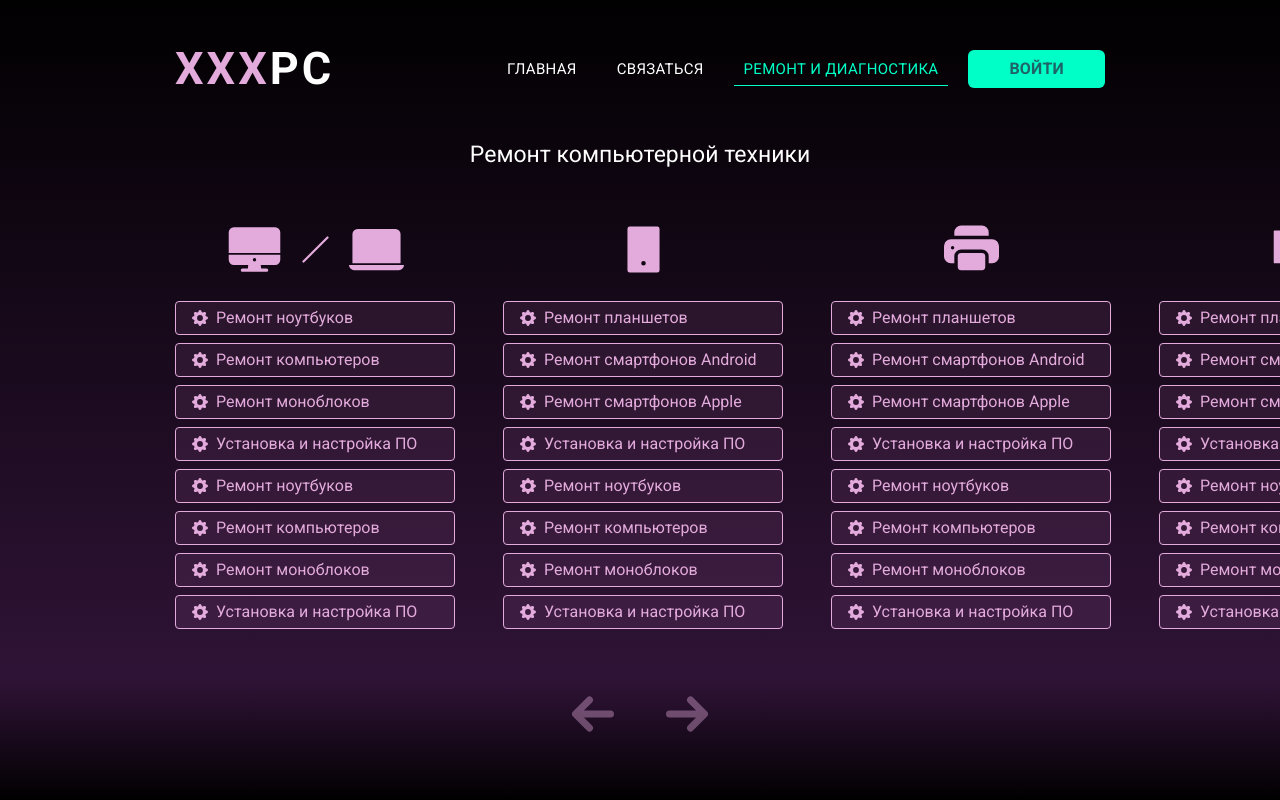
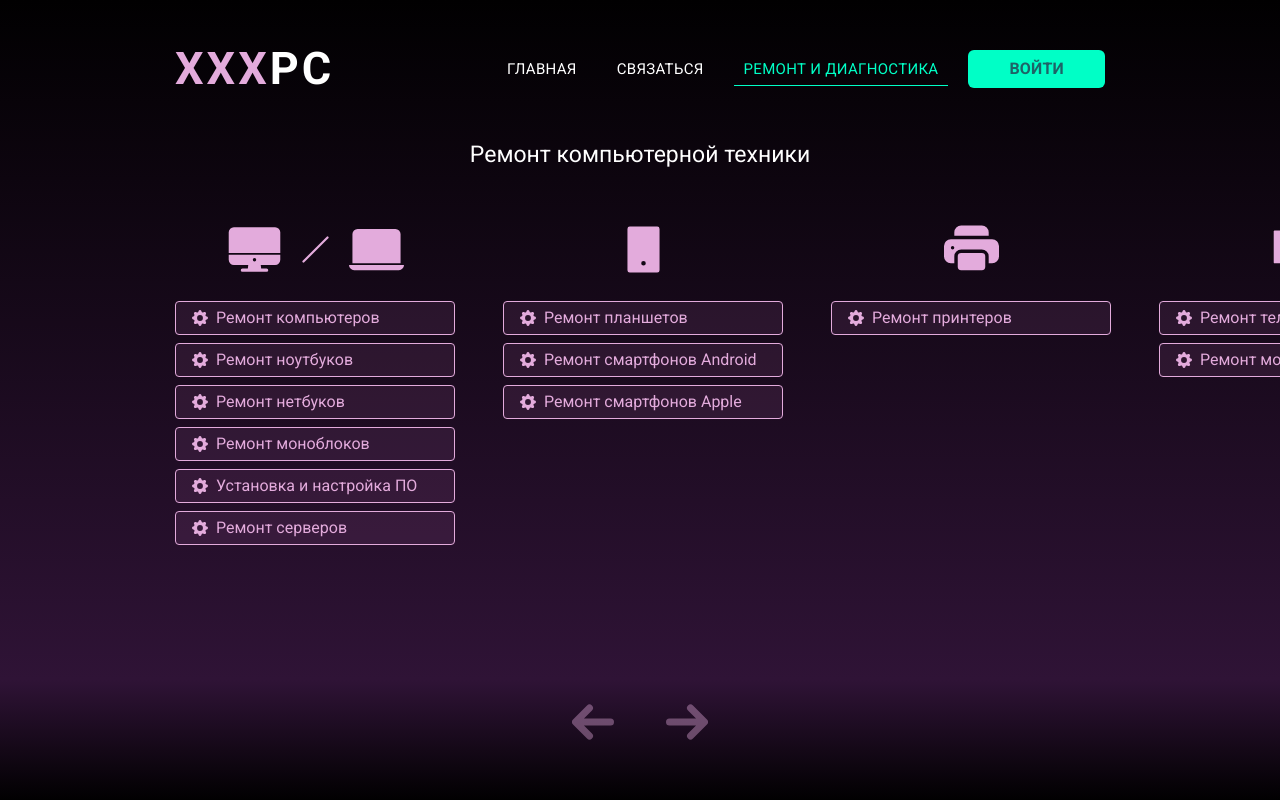
Before and after one commit to Hapnees/XXXPC_CLIENT, a React (Create React App) app: page /repair in a window 1280 px wide. Built offline with nearby package versions, Linux system fonts and the light colour scheme.

Commit message:
Feat (RepairPage): edit data on RepairPage

```diff
--- a/src/pages/RepairPage/RepairPage.module.scss
+++ b/src/pages/RepairPage/RepairPage.module.scss
@@ -4,6 +4,7 @@
 
 .carousel {
 	@apply overflow-hidden;
+	height: 500px
 }
 
 .container {
--- a/src/pages/RepairPage/RepairPage.tsx
+++ b/src/pages/RepairPage/RepairPage.tsx
@@ -73,7 +73,7 @@ const RepairPage = () => {
 					</div>
 				</div>
 			</div>
-			<div className='flex justify-center gap-6'>
+			<div className='flex justify-center gap-6 items-center h-[100px]'>
 				<HiArrowSmLeft
 					size={70}
 					className={cl.arrow}
--- a/src/pages/RepairPage/menuTitles/index.ts
+++ b/src/pages/RepairPage/menuTitles/index.ts
@@ -1,7 +1 @@
-export {
-	menuDrive,
-	menuPC,
-	menuPrinter,
-	menuSmartPhone,
-	menuTV,
-} from './menuTitles'
+export * from './menuTitles'
--- a/src/pages/RepairPage/menuTitles/menuTitles.ts
+++ b/src/pages/RepairPage/menuTitles/menuTitles.ts
@@ -2,53 +2,25 @@ export const menuSmartPhone = [
 	'Ремонт планшетов',
 	'Ремонт смартфонов Android',
 	'Ремонт смартфонов Apple',
-	'Установка и настройка ПО',
-	'Ремонт ноутбуков',
-	'Ремонт компьютеров',
-	'Ремонт моноблоков',
-	'Установка и настройка ПО',
 ]
 
 export const menuPC = [
+	'Ремонт компьютеров',
 	'Ремонт ноутбуков',
-	'Ремонт компьютеров',
+	'Ремонт нетбуков',
 	'Ремонт моноблоков',
 	'Установка и настройка ПО',
-	'Ремонт ноутбуков',
-	'Ремонт компьютеров',
-	'Ремонт моноблоков',
-	'Установка и настройка ПО',
+	'Ремонт серверов',
 ]
 
-export const menuPrinter = [
-	'Ремонт планшетов',
-	'Ремонт смартфонов Android',
-	'Ремонт смартфонов Apple',
-	'Установка и настройка ПО',
-	'Ремонт ноутбуков',
-	'Ремонт компьютеров',
-	'Ремонт моноблоков',
-	'Установка и настройка ПО',
-]
+export const menuPrinter = ['Ремонт принтеров']
 
-export const menuTV = [
-	'Ремонт планшетов',
-	'Ремонт смартфонов Android',
-	'Ремонт смартфонов Apple',
-	'Установка и настройка ПО',
-	'Ремонт ноутбуков',
-	'Ремонт компьютеров',
-	'Ремонт моноблоков',
-	'Установка и настройка ПО',
-]
+export const menuTV = ['Ремонт телевизоров', 'Ремонт мониторов']
 
 export const menuDrive = [
-	'Ремонт планшетов',
-	'Ремонт смартфонов Android',
-	'Ремонт смартфонов Apple',
-	'Установка и настройка ПО',
-	'Ремонт ноутбуков',
-	'Ремонт компьютеров',
-	'Ремонт моноблоков',
-	'Установка и настройка ПО',
+	'Ремонт HDD дисков',
+	'Ремонт SSD дисков',
+	'Восстановление данных c HDD',
+	'Восстановление данных c SSD',
+	'Восстановление данных с USB',
 ]
--- a/src/pages/RepairPage/menuTopIcons/index.ts
+++ b/src/pages/RepairPage/menuTopIcons/index.ts
@@ -1,7 +1 @@
-export {
-	menuDrive,
-	menuPCTop,
-	menuPrinter,
-	menuSmartPhone,
-	menuTV,
-} from './menuTopIcons'
+export * from './menuTopIcons'
```
